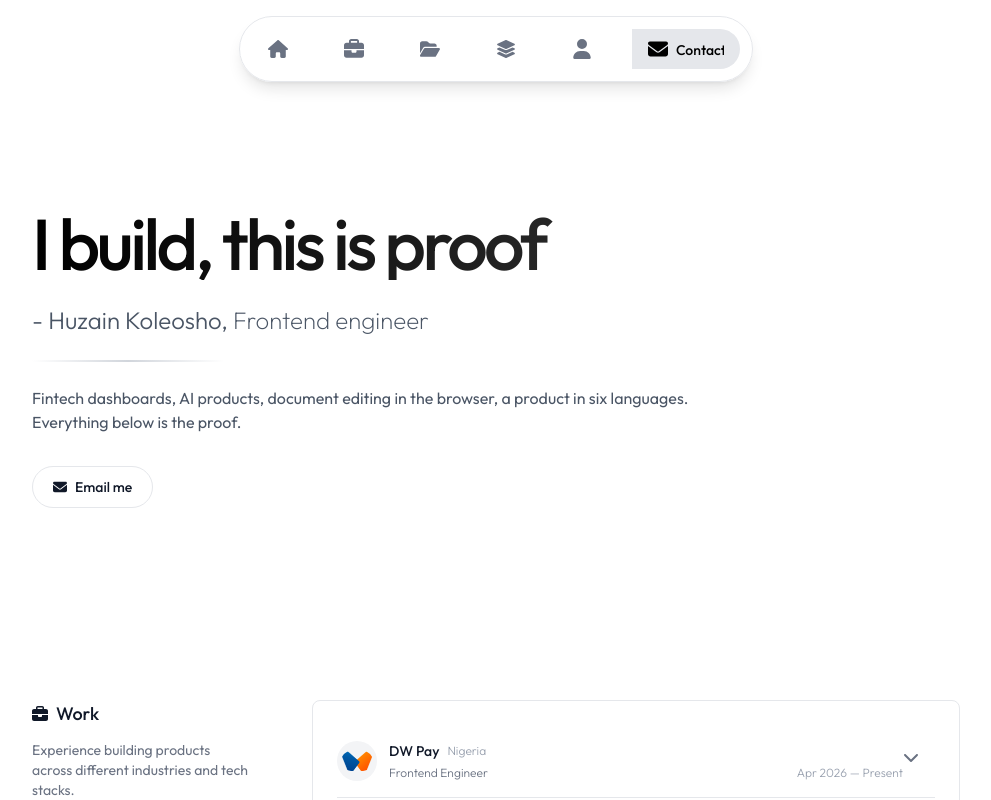
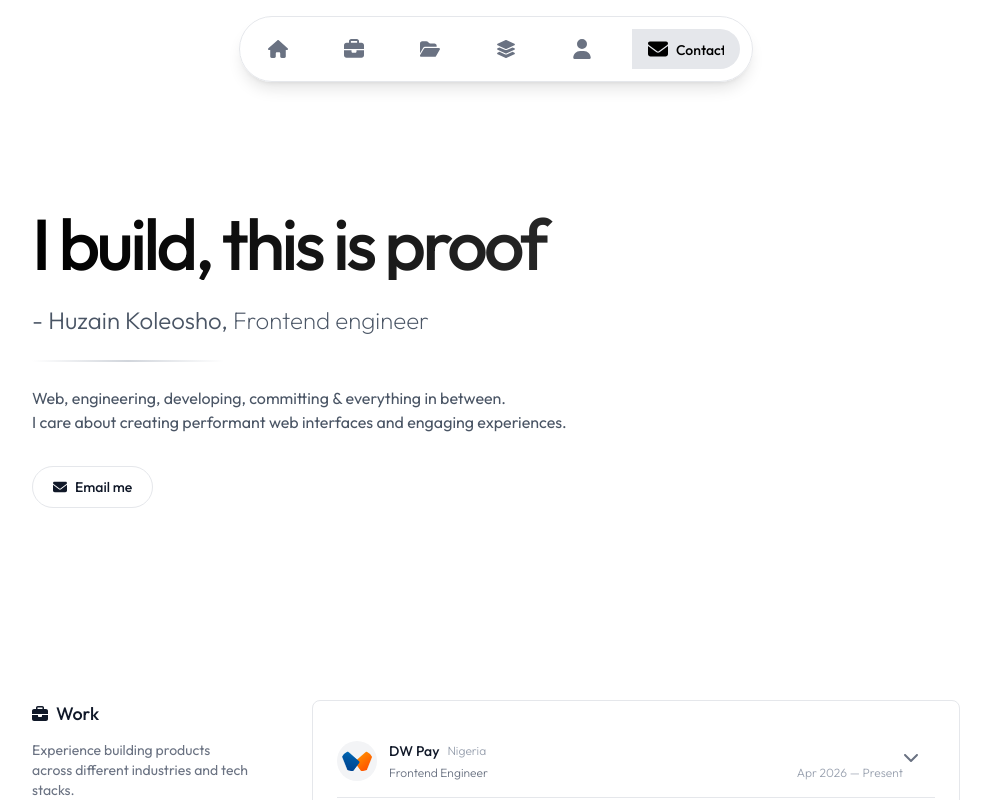
Before and after one commit to Uzayn/my-portfolio, a Next.js app: page / in a window 1280 px wide. Shown: the top 800 px of the page, without its empty margins (144-1135 px from the left). Built offline with nearby package versions, Linux system fonts and the light colour scheme.

Commit message:
revert(hero): restore the original sub-line
Co-Authored-By: Claude Fable 5.1 <noreply@anthropic.com>

```diff
--- a/src/components/Hero.tsx
+++ b/src/components/Hero.tsx
@@ -26,8 +26,10 @@ export default function Hero() {
         <div className="w-48 h-0.5 bg-gradient-to-r from-gray-300/0 via-gray-300 to-gray-300/0" />
 
         <p className="max-w-prose text-gray-600">
-          Fintech dashboards, AI products, document editing in the browser, a
-          product in six languages. Everything below is the proof.
+          Web, engineering, developing, committing &amp; everything in between.
+          <br />
+          I care about creating performant web interfaces and engaging
+          experiences.
         </p>
 
         <div className="flex flex-wrap gap-3 pt-2">
```
